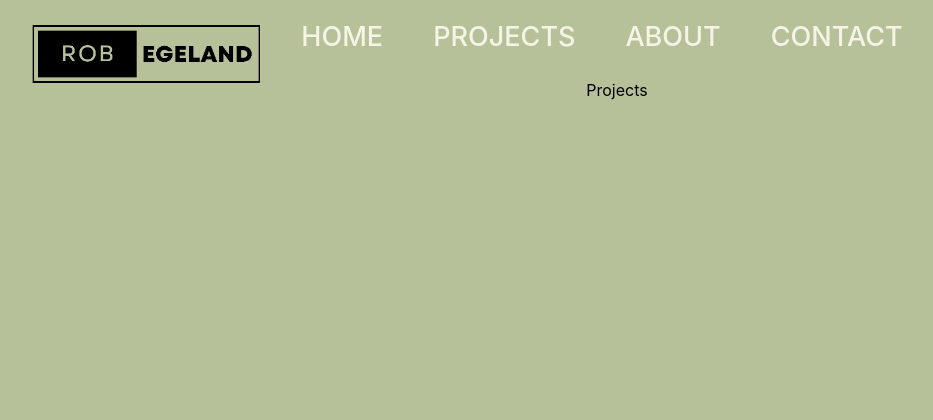
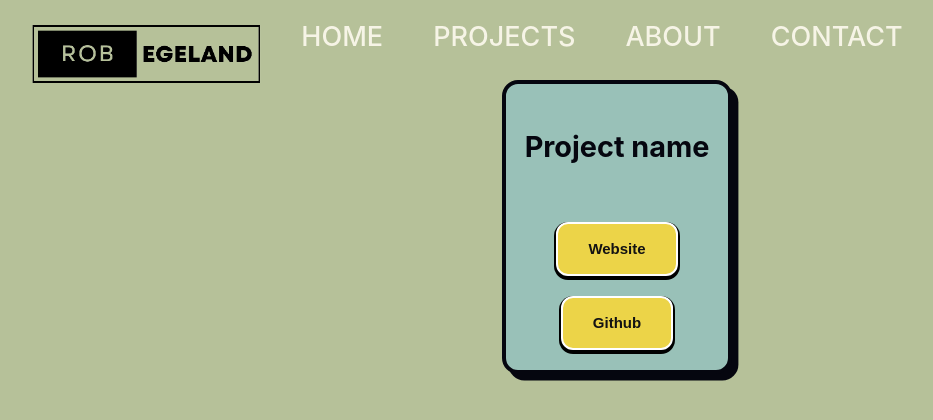
Before and after one commit to RobEgeland/portfolio-website, a React (Create React App) app: page /projects in a window 1280 px wide. Shown: the top 420 px of the page, without its empty margins (23-956 px from the left). Built offline with nearby package versions, Linux system fonts and the light colour scheme.

Commit message:
starts project component

```diff
--- a/src/App.scss
+++ b/src/App.scss
@@ -165,3 +165,81 @@ body {
     margin-top: 10%;
     margin-left: 4%;
   }
+
+  .projects {
+    margin: auto;
+    width: fit-content;
+  }
+
+
+  .card {
+    width: 190px;
+    height: 254px;
+    background: #99C1B8;
+    padding: 1rem;
+    border-radius: 1rem;
+    border: .5vmin solid #05060f;
+    box-shadow: .4rem .4rem #05060f;
+    overflow: hidden;
+  }
+
+  .pricing-block-content {
+    display: flex;
+    height: 100%;
+    flex-direction: column;
+    gap: .5rem;
+  }
+
+  .pricing-plan {
+    color: #05060f;
+    font-size: 1.8rem;
+    line-height: 1.25;
+    font-weight: 700;
+  }
+
+  .price-value {
+    margin-top: 20px;
+  }
+
+  .btn {
+    margin-bottom: 20px;
+    padding: 1.1em 2em;
+    background: none;
+    border: 2px solid #fff;
+    font-size: 15px;
+    color: #131313;
+    cursor: pointer;
+    position: relative;
+    overflow: hidden;
+    transition: all 0.3s;
+    border-radius: 12px;
+    background-color: #ecd448;
+    font-weight: bolder;
+    box-shadow: 0 2px 0 2px #000;
+  }
+
+  .btn:before {
+    content: "";
+    position: absolute;
+    width: 100px;
+    height: 120%;
+    background-color: #ff6700;
+    top: 50%;
+    transform: skewX(30deg) translate(-150%, -50%);
+    transition: all 0.5s;
+  }
+
+  .btn:hover {
+    background-color: #4cc9f0;
+    color: #fff;
+    box-shadow: 0 2px 0 2px #0d3b66;
+  }
+
+  .btn:hover::before {
+    transform: skewX(30deg) translate(150%, -50%);
+    transition-delay: 0.1s;
+  }
+
+  .btn:active {
+    transform: scale(0.9);
+  }
--- /dev/null
+++ b/src/Components/ProjectCards.js
@@ -0,0 +1,17 @@
+import React from 'react'
+
+const ProjectCards = () => {
+  return (
+        <div class="card">
+            <div class="pricing-block-content">
+                <p class="pricing-plan">Project name</p>
+                <div class="price-value" data-currency="$ USD" data-currency-simple="USD">
+                    <button onClick={() => window.open("https://synth-etic.onrender.com")} class="btn">Website</button>
+                    <button class="btn">Github</button>
+                </div>
+            </div>
+        </div>
+  )
+}
+
+export default ProjectCards
--- a/src/Components/Projects.js
+++ b/src/Components/Projects.js
@@ -1,8 +1,19 @@
-import React from 'react'
+import React, {useState} from 'react'
+import ProjectCards from './ProjectCards'
 
 const Projects = () => {
+  const [projects, setProjects] = useState([
+    {
+      name: "Synth-etic",
+      webURL: "https://synth-etic.onrender.com",
+      githubURL: "https://github.com/RobEgeland/Synth-etic"
+    },
+
+  ])
   return (
-    <div>Projects</div>
+    <div className='projects'>
+      <ProjectCards/>
+    </div>
   )
 }
 
```
